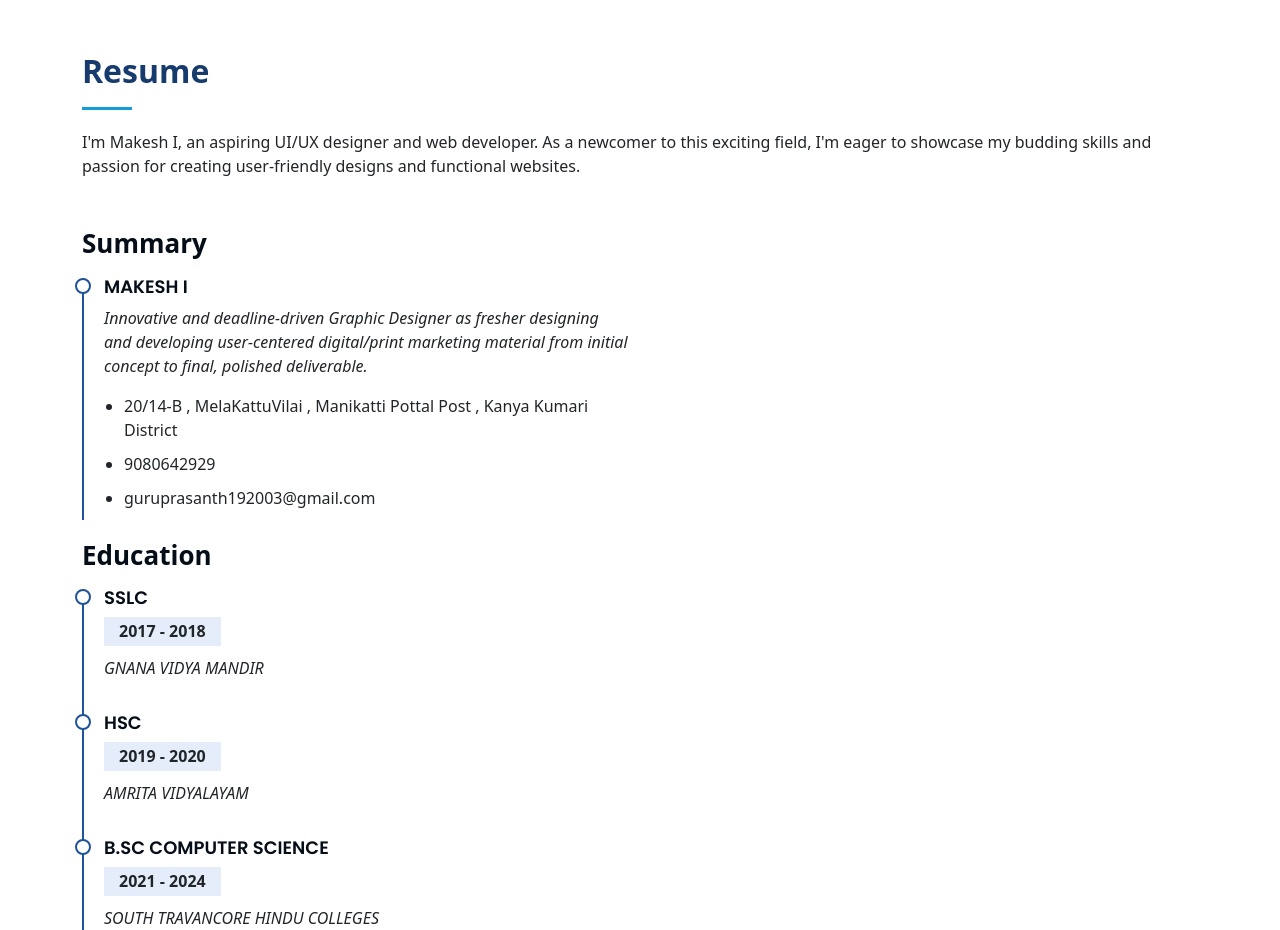
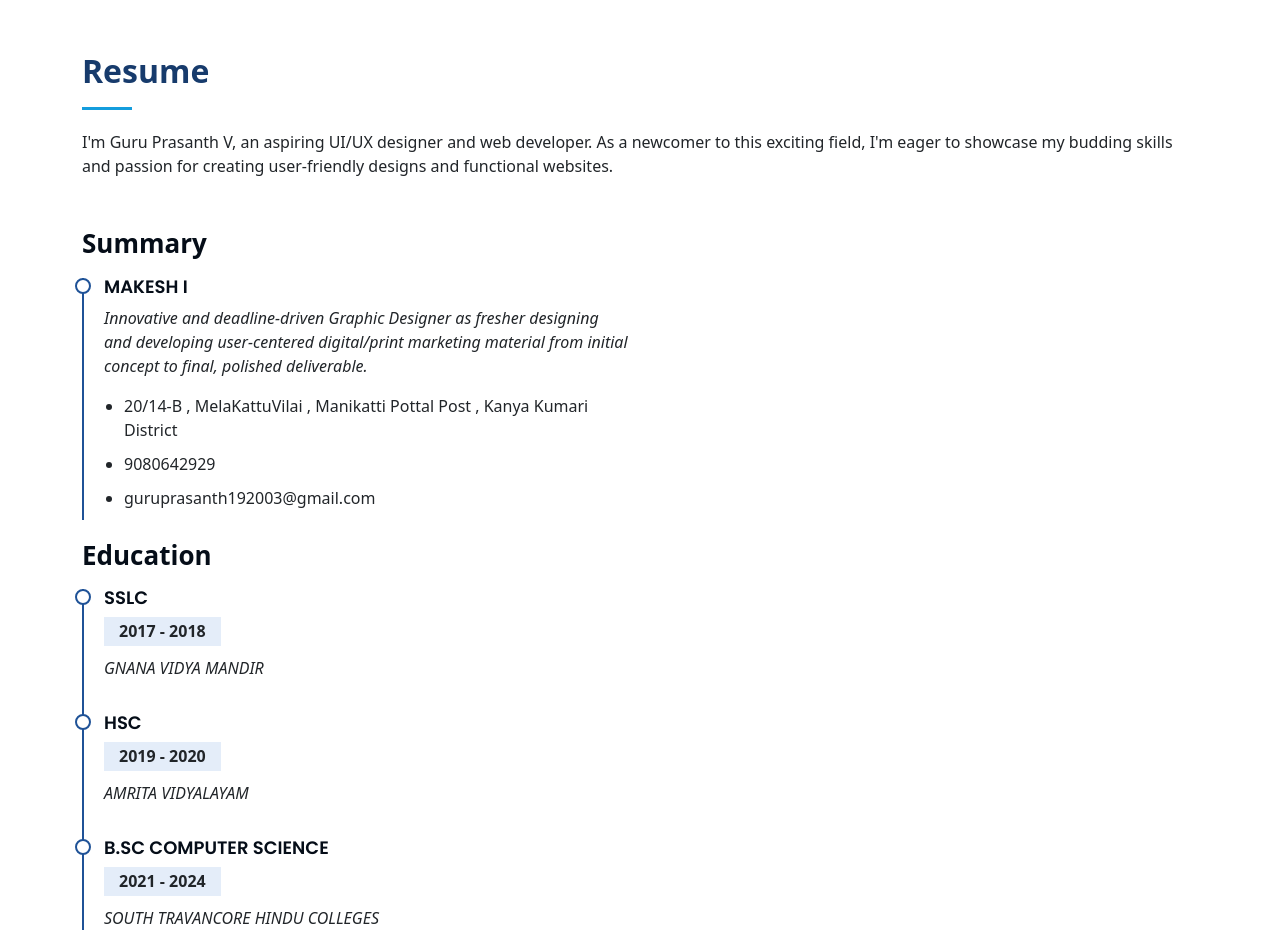
Before and after one commit to GuruPrasanth2003/Digital-portfolio, a plain HTML site: page index.html in a window 1280 px wide. Shown: the part 1720-2650 px from the top of the page. Drawn offline with Linux system fonts and the light colour scheme.

Commit message:
Update index.html

```diff
--- a/index.html
+++ b/index.html
@@ -176,7 +176,7 @@
 
         <div class="section-title">
           <h2>Resume</h2>
-          <p>I'm Makesh I, an aspiring UI/UX designer and web developer. As a newcomer to this exciting field, I'm eager to showcase my budding skills and passion for creating user-friendly designs and functional websites.</p>
+          <p>I'm Guru Prasanth V, an aspiring UI/UX designer and web developer. As a newcomer to this exciting field, I'm eager to showcase my budding skills and passion for creating user-friendly designs and functional websites.</p>
         </div>
 
         <div class="row">
```
